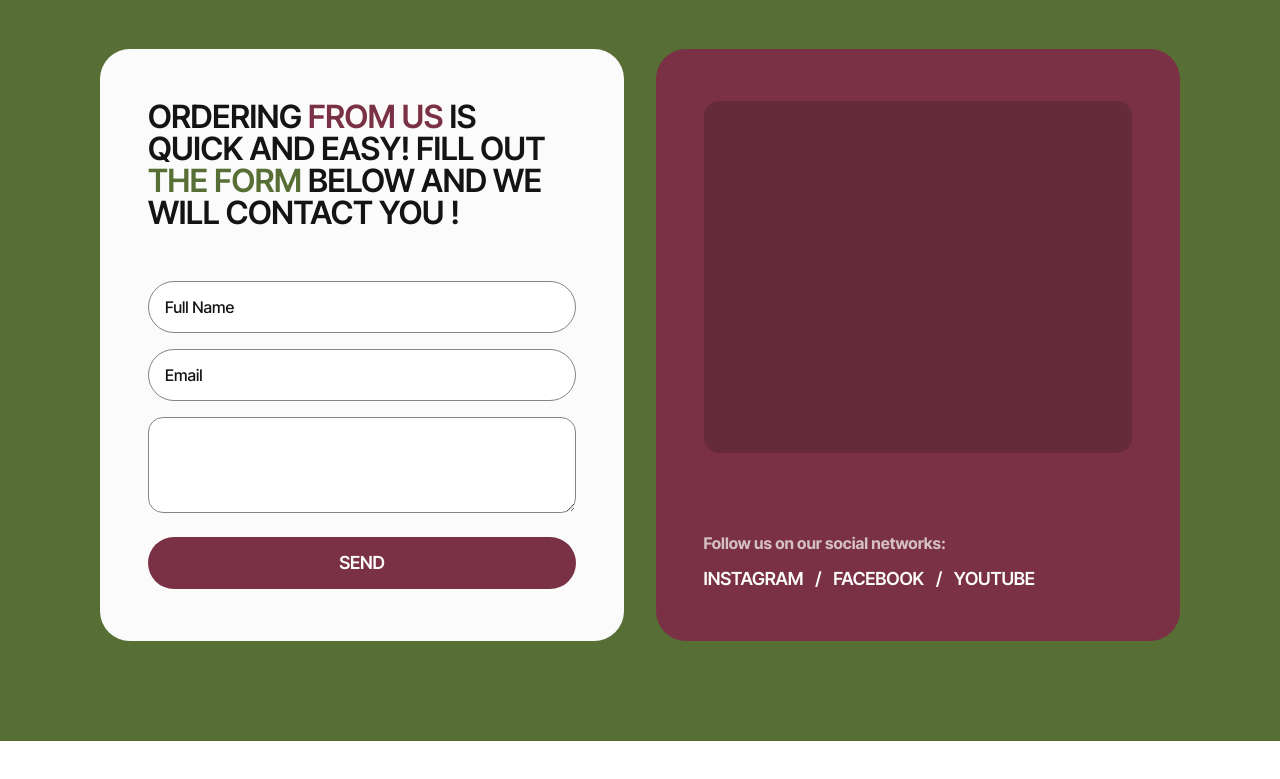
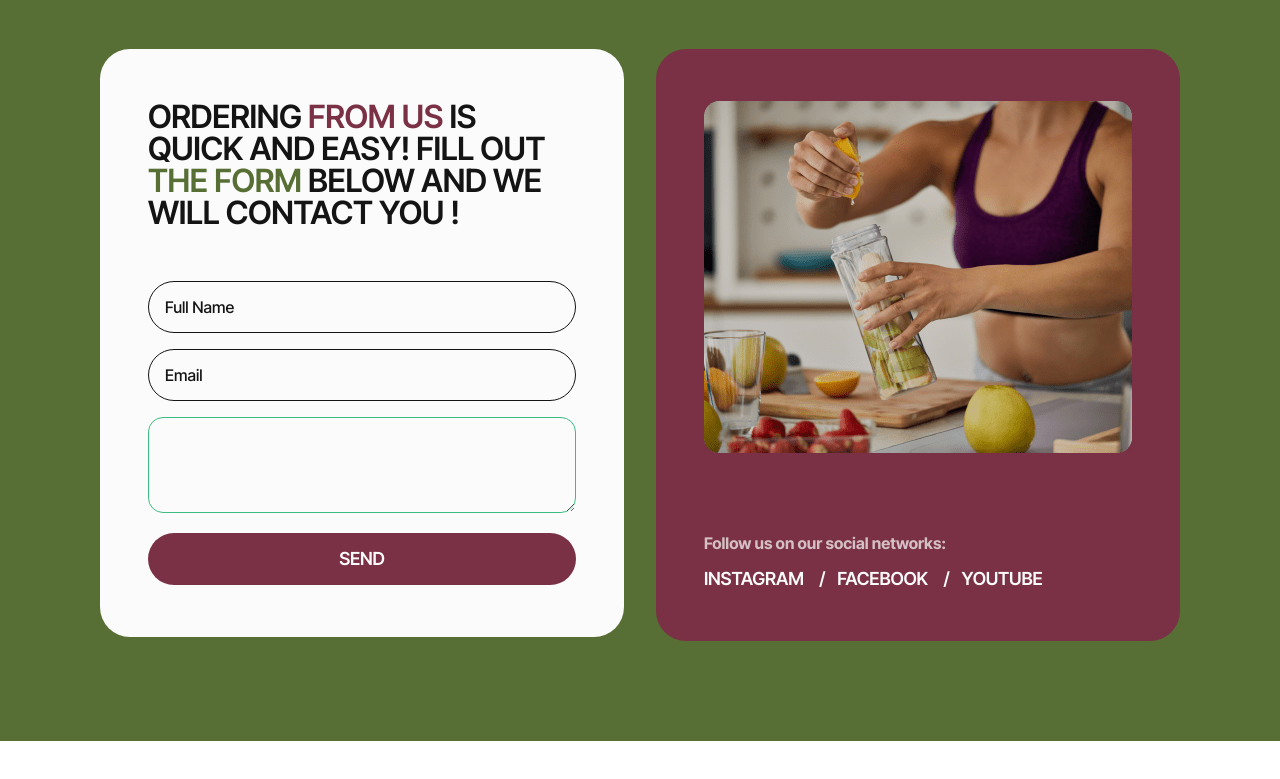
Before and after one commit to tymur-lykho/test-command-repo, a website built with Vite: page src/index.html in a window 1280 px wide. Shown: the part 859-1638 px from the top of the page. Built offline with nearby package versions, Linux system fonts and the light colour scheme; files whose address does not match are found by name.

Commit message:
Fix section your-order

```diff
--- a/src/css/your-order.css
+++ b/src/css/your-order.css
@@ -1,222 +1,253 @@
 .your-order {
-    width: 100%;
     background-color: #576f35;
 }
 .your-order-container {
-    padding: 80px 20px;
-
+    display: flex;
+    flex-direction: column;
+    align-items: center;
+    justify-content: center;
+}
+@media (min-width: 1280px) {
+    .your-order-container {
+        flex-direction: row;
+        flex-wrap: wrap;
+        align-items: flex-start;
+        justify-content: space-between;
+    }
 }
 .title-container {
-    width: 100%;
     margin-bottom: 40px;
-
+}
+@media (min-width: 768px) {
+    .title-container {
+        align-self: flex-start;
+        width: 640px;
+        margin-bottom: 52px;
+    }
+}
+@media (min-width: 1280px) {
+    .title-container {
+        width: 751px;
+    }
 }
 .your-order-title {
-    color: #fbfbfb;
-    width: 100%;
+    color: var(--color-white-text);
 }
 .title-span {
-    color: #d4bfc4;
+    color: var(--color-accent);
 }
 .your-order-text {
     font-size: 14px;
     line-height: 1.43;
-    color: #fbfbfb;
-
-    width: 100%;
+    color: var(--color-white-text);
+}
+@media (min-width: 768px) {
+    .your-order-text {
+        font-size: 16px;
+        line-height: 1.25;
+    }
 }
 .form-container {
     border-radius: 30px;
     padding: 40px 20px;
-    width: 100%;
-    background-color: #fbfbfb;
-    margin: 0 auto 20px;
+    background-color: var(--color-white-text);
+    margin-bottom: 20px;
+}
+@media (min-width: 768px) {
+    .form-container {
+        padding: 72px 100px;
+        width: 640px;
+        margin-bottom: 32px;
+    }
+}
+@media (min-width: 1280px) {
+    .form-container {
+        display: inline-block;
+        vertical-align: top;
+        border: none;
+        padding: 52px 48px;
+        width: 524px;
+        margin: 0 32px 0 0;
+    }
 }
 .form-title {
     font-size: 28px;
-    color: #141414;
+    color: var(--color-black-text);
     margin-bottom: 40px;
-    width: 100%;
+}
+@media (min-width: 768px) {
+    .form-title {
+        font-size: 32px;
+        margin-bottom: 52px;
+        width: 440px;
+    }
+}
+@media (min-width: 1280px) {
+    .form-title {
+        font-size: 32px;
+        width: 428px;
+    }
 }
 .from-us {
-    color: #7a3145;
+    color: var(--color-primary-brand);
 }
 .the-form {
-    color: #576f35;
+    color: var(--color-green-background);
 }
 .form {
     display: flex;
     flex-direction: column;
     align-items: center;
-    width: 100%;
 }
 .form-input {
+    width: 100%;
     outline: none;
     font-family: inherit;
-    border: 1px solid #858585;
+    border: 1px solid var(--сolor-details);
+    background-color: transparent;
     border-radius: 30px;
     padding: 14px 16px;
-    width: 100%;
     height: 48px;
     font-size: 14px;
     line-height: 1.43;
-    color: #141414;
+    color: var(--color-black-text);
+    transition: border-color 250ms ease-in-out;
     margin-bottom: 16px;
-    transition: border-color 250ms ease-in-out;
+}
+@media (min-width: 768px) {
+    .form-input {
+        height: 52px;
+        font-size: 16px;
+        line-height: 1.25;
+    }
 }
 .form-input::placeholder {
-    color: #141414;
+    color: var(--color-black-text);
 }
-
 .comment-input {
     height: 92px;
     border-radius: 15px;
     overflow-x: hidden;
     margin-bottom: 20px;
 }
-
+@media (min-width: 768px) {
+    .comment-input {
+        height: 96px;
+    }
+}
+.form-input:not(:placeholder-shown):valid {
+    border-color: var(--color-success-state);
+}
+.form-input:not(:placeholder-shown):invalid {
+    border-color: var(--color-error-state);
+}
+.form-input:placeholder-shown {
+    border-color: var(--color-details);
+}
 .form-input:focus {
-    border-color: #7a3145;
+    border-color: var(--color-primary-brand);
 }
-.form-input.success {
-    border-color: #3cbc81;
-}
-.form-input.error {
-    border-color: #e74a3b;
-}
-
 .form-btn {
     width: 100%;
-    padding: 16px auto;
-    color: #fbfbfb;
+    color: var(--color-white-text);
+}
+.form-btn:hover, .form-btn:focus  {
+    color: var(--color-primary-brand);
+    background-color: var(--color-white-text);
+}
+@media (min-width: 1280px) {
+    .form-btn:hover,
+    .form-btn:focus {
+        color: var(--color-primary-brand);
+        background-color: var(--color-accent);
+    }
+.form-btn:active {
+        background-color: var(--color-white-text);
+    }
 }
 .img-container {
-    background-color: #7a3145;
+    display: flex;
+    flex-direction: column;
+    background-color: var(--color-primary-brand);
     border-radius: 30px;
     padding: 40px 20px;
-    width: 100%;
-    margin: 0 auto;
+}
+@media (min-width: 768px) {
+    .img-container {
+        padding: 52px;
+        width: 640px;
+    }
+}
+@media (min-width: 1280px) {
+    .img-container {
+        padding: 52px 48px;
+        width: 524px;
+        margin: 0;
+    }
 }
 .img-box {
     border-radius: 15px;
-    width: 100%;
     height: 272px;
     margin-bottom: 20px;
-    background: rgba(20, 20, 20, 0.2);
+    background: var(--color-transparent-black);
+}
+@media (min-width: 768px) {
+    .img-box {
+        height: 316px;
+        margin-bottom: 52px;
+    }
+}
+@media (min-width: 1280px) {
+    .img-box {
+        height: 352px;
+        margin-bottom: 80px;
+    }
+}
+.img-container-picture {
+
 }
 .img-container-text {
     font-weight: 700;
     font-size: 14px;
     line-height: 1.43;
-    color: #d4bfc4;
+    color: var(--color-accent);
     margin-bottom: 16px;
 }
-.img-container-social-media {
+@media (min-width: 768px) {
+    .img-container-text {
+        font-size: 16px;
+        line-height: 1.25;
+    }
+}
+.img-container-social-media-list {
     display: flex;
-    gap: 8px;
     flex-wrap: wrap;
 }
-.img-container-social-media li {
+@media (min-width: 768px) {
+    .img-container-social-media {
+        gap: 12px;
+        flex-wrap: nowrap;
+    }
+}
+.img-container-social-media-item {
     font-weight: 600;
     font-size: 18px;
     line-height: 1.11;
     letter-spacing: -0.01em;
     text-transform: uppercase;
-    color: #fbfbfb;
+    color: var(--color-white-text);
 }
-.img-container-social-media a {
+.img-container-social-media-link {
     cursor: pointer;
 }
 
-@media (min-width: 768px) {
-    .your-order-container {
-        padding: 100px 32px;
-    }
-    .title-container {
-        width: 640px;
-        margin-bottom: 52px;
-    }
-
-    .your-order-text {
-        font-size: 16px;
-        line-height: 1.25;
-
-    }
-    .form-container {
-        padding: 72px 100px;
-        width: 640px;
-        margin-bottom: 32px;
-    }
-    .form-title {
-        font-size: 32px;
-        margin-bottom: 52px;
-        width: 440px;
-    }
-    .form-input {
-        height: 52px;
-        font-size: 16px;
-        line-height: 1.25;
-    }
-    .comment-input {
-        height: 96px;
-        margin-bottom: 24px;
-    }
-
-    .img-container {
-        padding: 52px;
-        width: 640px;
-    }
-
-    .img-box {
-        height: 316px;
-        margin-bottom: 52px;
-    }
-
-    .img-container-text {
-        font-size: 16px;
-        line-height: 1.25;
-    }
-    .img-container-social-media {
-        gap: 12px;
-        flex-wrap: nowrap;
-    }
+.img-container-social-media-item::after {
+    content: "/";
+    margin-left: 12px;
+    margin-right: 12px;
+    font-size: 18px;
+    font-weight: 600;
 }
-
-
-@media (min-width: 1280px) {
-    .your-order-container {
-        padding: 100px 100px;
-    }
-    .title-container {
-        width: 751px;
-        margin-bottom: 52px;
-    }
-    .form-container {
-        box-sizing: border-box;
-        display: inline-block;
-        vertical-align: top;
-        border: none;
-        padding: 52px 48px;
-        width: 524px;
-        margin: 0 28px 0 0;
-    }
-
-    .form-title {
-        font-size: 32px;
-
-        width: 428px;
-    }
-    .img-container {
-        box-sizing: border-box;
-        display: inline-block;
-        vertical-align: top;
-        border: none;
-        padding: 52px 48px;
-        width: 524px;
-        margin: 0;
-    }
-    .img-box {
-        height: 352px;
-        margin-bottom: 80px;
-    }
+.img-container-social-media-item:last-child::after {
+    content: "";
 }
--- a/src/partials/your-order.html
+++ b/src/partials/your-order.html
@@ -1,4 +1,4 @@
-<section class="your-order">
+<section class="section your-order">
   <div class="container your-order-container">
     <div class="title-container">
       <h2 class="your-order-title title">
@@ -17,13 +17,14 @@
         !
       </h3>
 
-      <form class="form">
+      <form name="contact_form" class="form">
         <input
           type="text"
           id="user-name"
           name="user_name"
           placeholder="Full Name"
           class="form-input"
+          pattern="^[A-Za-zА-Яа-я0-9\s_-]{1,50}$"
           required
         />
         <input
@@ -32,9 +33,11 @@
           name="user_email"
           placeholder="Email"
           class="form-input"
+          pattern="([A-z0-9_.-]{1,})@([A-z0-9_.-]{1,}).([A-z]{2,8})"
           required
         />
         <textarea
+          type="submit"
           id="user_comment"
           name="user_comment"
           rows="10"
@@ -42,22 +45,56 @@
           class="form-input comment-input"
         >
         </textarea>
-        <button type="submit" class="form-btn btn">Send</button>
+        <button class="form-btn btn">Send</button>
       </form>
     </div>
     <div class="img-container">
-      <div class="img-box"></div>
+      <div class="img-box">
+        <picture class="img-container-picture">
+          <source
+            srcset="./img/pic-mob@1x.png 1x, ./img/pic-mob@2x.png 2x"
+            media="(max-width: 767px)"
+          />
+          <source
+            srcset="./img/pic-tab@1x.png 1x, ./img/pic-tab@2x.png 2x"
+            media="(min-width: 768px) and (max-width: 1023px)"
+          />
+          <source
+            srcset="./img/pic-desk@1x.png 1x, ./img/pic-desk@2x.png 2x"
+            media="(min-width: 1024px)"
+          />
+          <img
+            src="./img/pic-mob@1x.png"
+            alt="Woman is making a fresh smoothie"
+          />
+        </picture>
+      </div>
       <p class="img-container-text">Follow us on our social networks:</p>
-      <ul class="img-container-social-media">
-        <li>
-          <a href="https://www.instagram.com/" target="_blank">Instagram</a>
+      <ul class="img-container-social-media-list">
+        <li class="img-container-social-media-item">
+          <a
+            href="https://www.instagram.com/goitclub/"
+            target="_blank"
+            class="img-container-social-media-link"
+            >Instagram</a
+          >
         </li>
-        <li>/</li>
-        <li>
-          <a href="https://www.facebook.com/" target="_blank">Facebook</a>
+        <li class="img-container-social-media-item">
+          <a
+            href="https://www.facebook.com/goITclub/"
+            target="_blank"
+            class="img-container-social-media-link"
+            >Facebook</a
+          >
         </li>
-        <li>/</li>
-        <li><a href="https://www.youtube.com/" target="_blank">Youtube</a></li>
+        <li class="img-container-social-media-item">
+          <a
+            href="https://www.youtube.com/c/GoIT"
+            target="_blank"
+            class="img-container-social-media-link"
+            >Youtube</a
+          >
+        </li>
       </ul>
     </div>
   </div>
```
